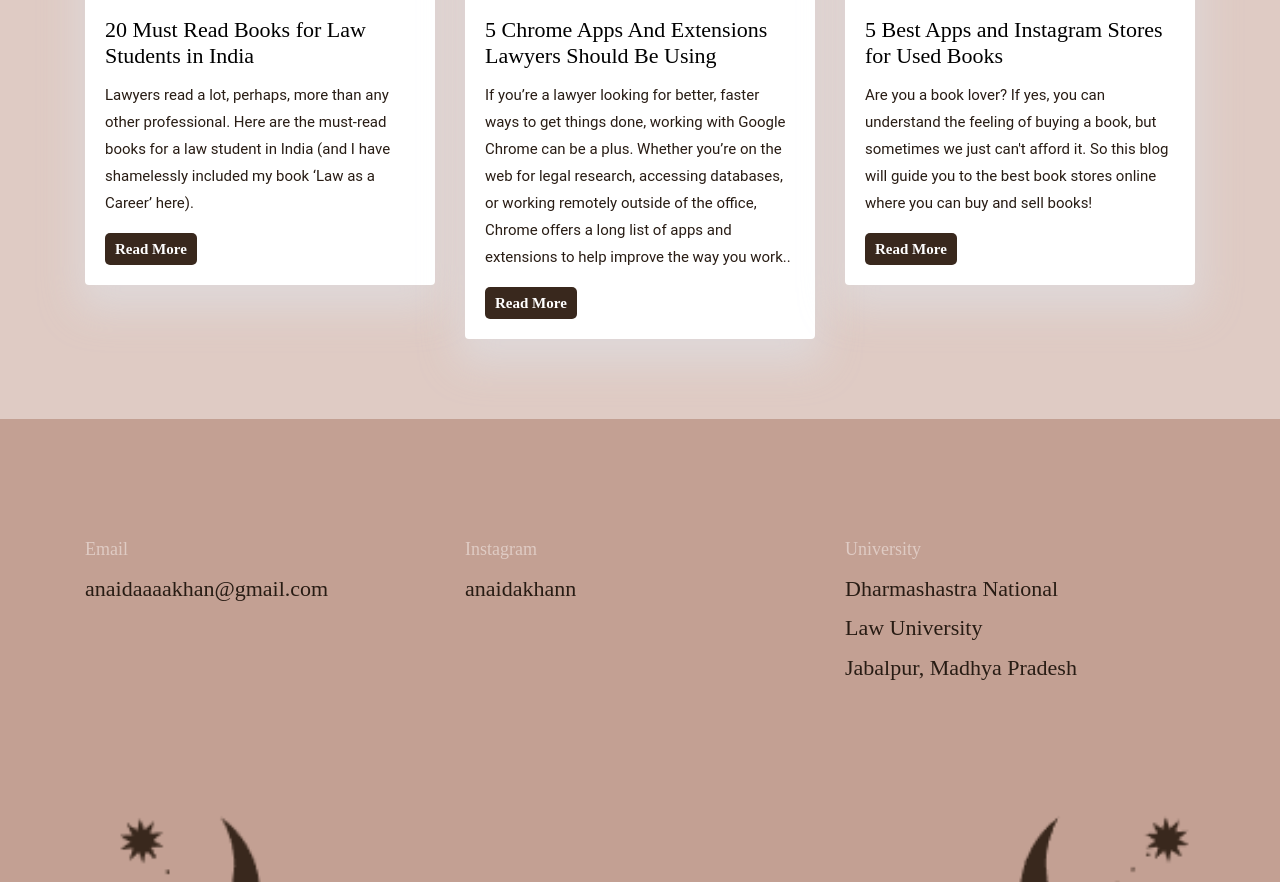
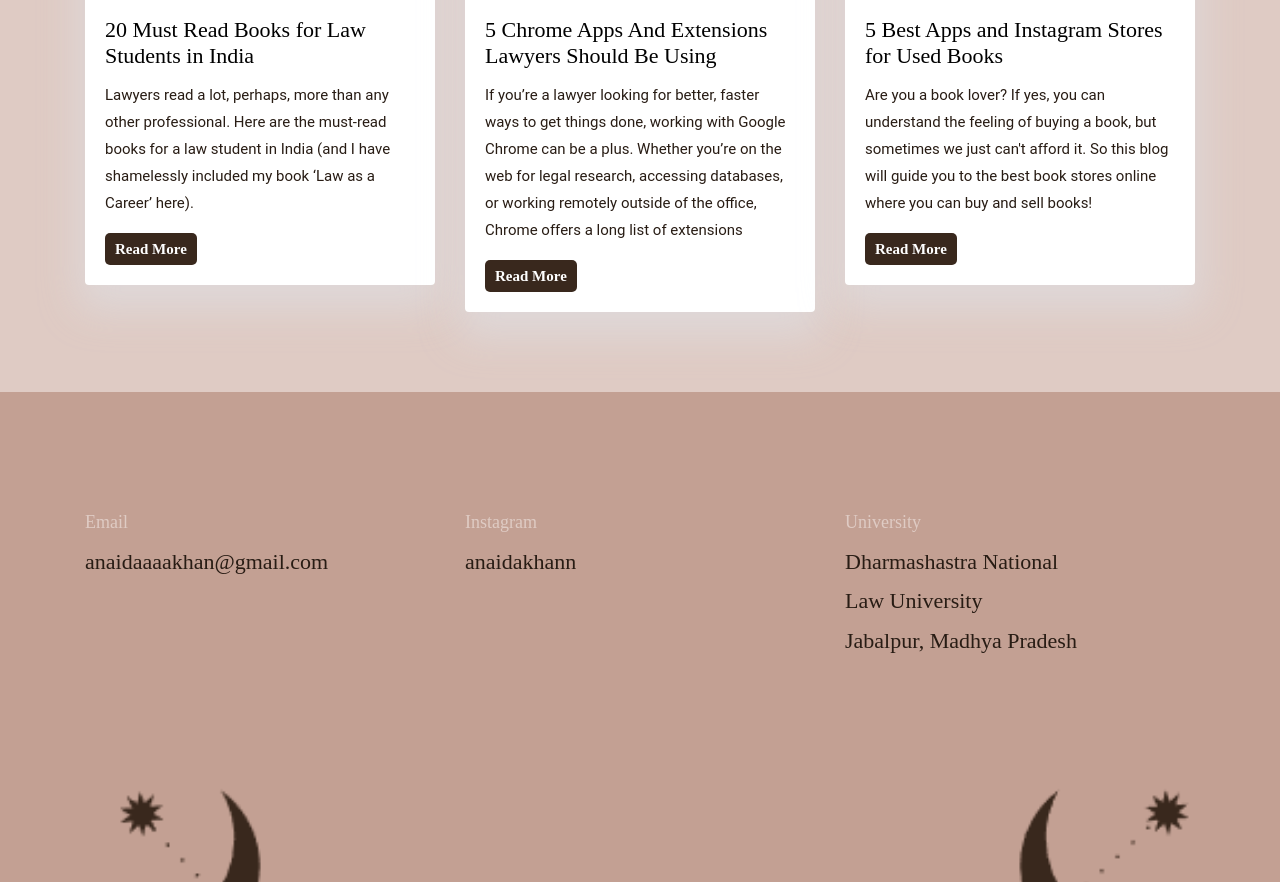
Before and after one commit to zishansheikhh/lawyer-portfolio.github.io, a plain HTML site: page index.html in a window 1280 px wide. Shown: the part 4464-5346 px from the top of the page. Drawn offline with Linux system fonts and the light colour scheme.

Commit message:
commit on index

```diff
--- a/index.html
+++ b/index.html
@@ -383,7 +383,7 @@
           <div class="card-body">
             <h4 class="card-title"><a class="text-dark" href="blog-single.html">5 Chrome Apps And Extensions Lawyers Should Be Using</a>
             </h4>
-            <p class="cars-text">If you’re a lawyer looking for better, faster ways to get things done, working with Google Chrome can be a plus.  Whether you’re on the web for legal research, accessing databases, or working remotely outside of the office, Chrome offers a long list of apps and extensions to help improve the way you work..</p>
+            <p class="cars-text">If you’re a lawyer looking for better, faster ways to get things done, working with Google Chrome can be a plus.  Whether you’re on the web for legal research, accessing databases, or working remotely outside of the office, Chrome offers a long list of extensions</p>
             <a href="blog-single.html" class="btn btn-xs btn-primary">Read More</a>
           </div>
         </article>
```
